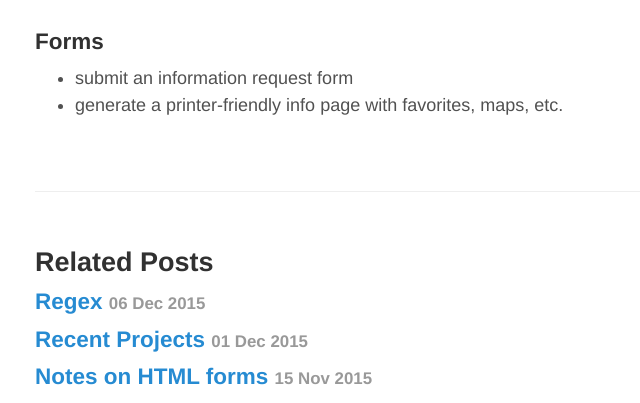
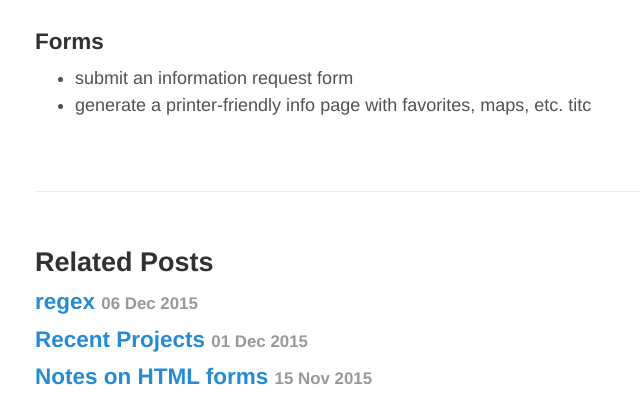
Before and after one commit to jontejada/jontejada.github.io, a Jekyll site: the page built from _posts/2015-12-01-ssv.md, in a window 1280 px wide and 900 px high, scrolled down 7018 px. Shown: the part 392-795 px from the top of the window, without its empty margins (290-930 px from the left). Built offline with Jekyll 4.4.1, drawn with Linux system fonts in a browser that asks for light colours.

```diff
--- a/_posts/2015-12-01-ssv.md
+++ b/_posts/2015-12-01-ssv.md
@@ -325,3 +325,4 @@ function initPhotoswipe() {
 
 * submit an information request form
 * generate a printer-friendly info page with favorites, maps, etc.
+titc
```
Also changed, not shown: _posts/2015-12-06-regex.md (+6 -1 lines).
